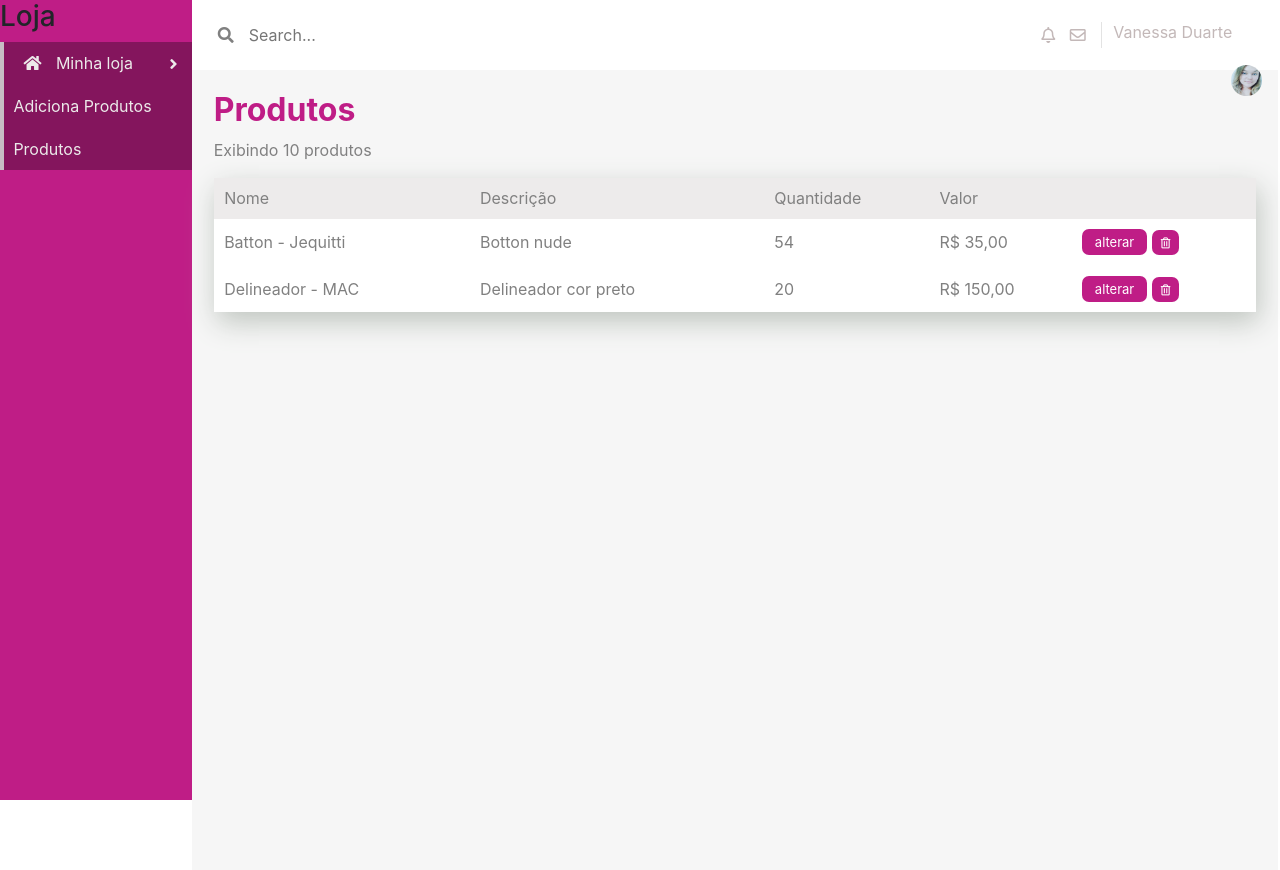
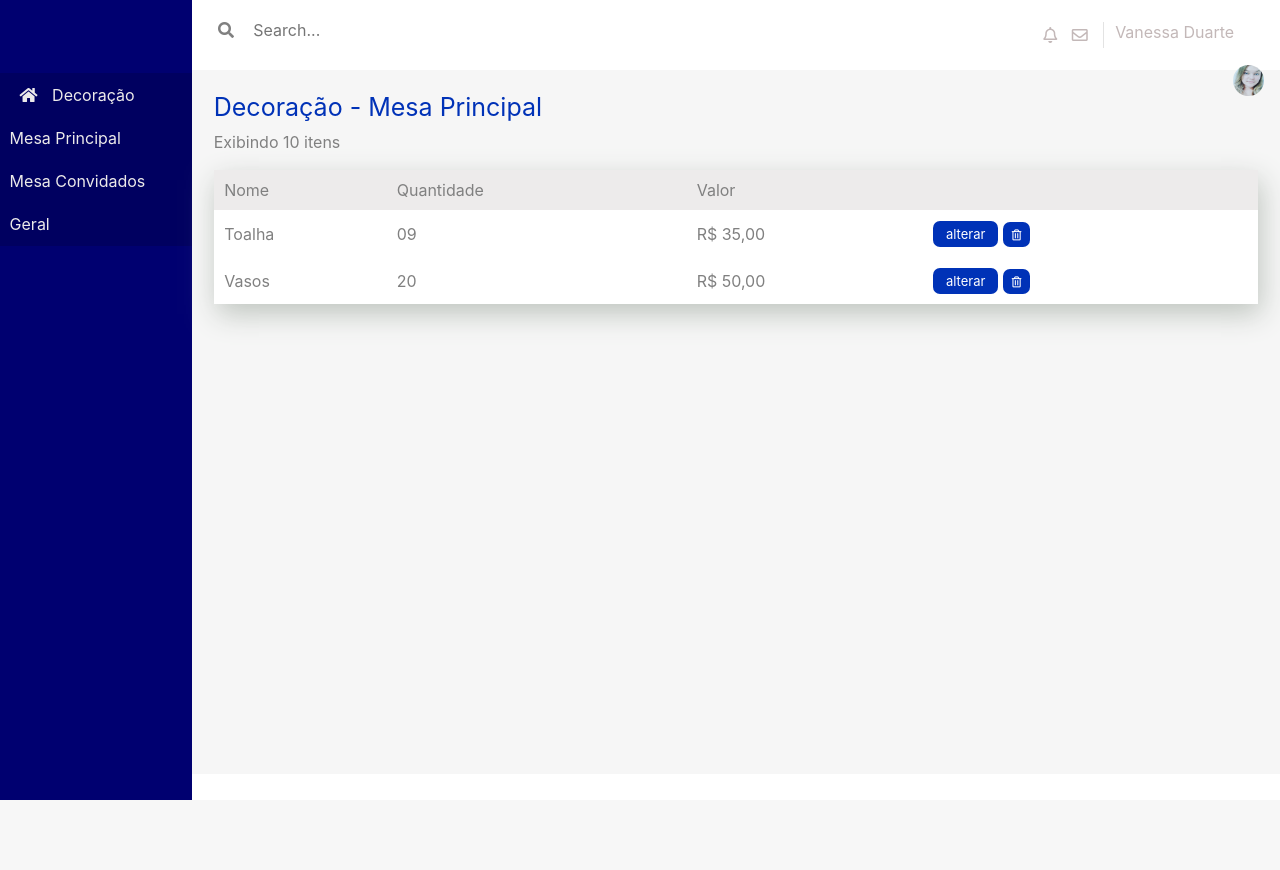
Before and after one commit to VanessaPereiraDuarte/loja, a PHP site: page / in a window 1280 px wide. After the commit the page ends 800 px from the top, so only its background shows below. Run offline with PHP 8.4, Linux system fonts and the light colour scheme.

Commit message:
Cor azul

```diff
--- a/conteudo.php
+++ b/conteudo.php
@@ -9,6 +9,7 @@
 						</button>
 						<input  type="search" placeholder="Search...">
 					</div>
+				</form>
 					<div class="grupo-funcoes">
 						<div class="grupo-botoes">
 							<button type="button">
@@ -23,23 +24,23 @@
 							<img  src="imagens/foto.png" alt="foto">
 						</div>
 					</div>
-				</form>
+
 			</nav>
 		</section>
 		<section class="caixa-cinza">
 			<div>
 
 					<h2 class="titulo-produtos">
-						<strong> Produtos </strong>
+						 Decoração - Mesa Principal
 					</h2>
-					<p class="sub-titulo">Exibindo 10 produtos</p>
+					<p class="sub-titulo">Exibindo 10 itens</p>
 
 					<div class="produtos">
 						<table class="tabela-produtos">
 							<thead>
 								<tr>
 									<th>Nome</th>
-									<th>Descrição</th>
+
 									<th>Quantidade</th>
 									<th>Valor</th>
 									<th><p></p></th>
@@ -49,10 +50,10 @@
 							</thead>
 							<tbody>
 								<tr>
-									<td>Batton - Jequitti</td>
-									<td>Botton nude</td>
-									<td>54</td>
-									<td>R$ 35,00</td>
+									<td> Toalha </td>
+
+									<td> 09 </td>
+									<td> R$ 35,00 </td>
 									<td>
 										<button type="button" class="botao-alterar"> alterar</button>
 										<button type="button" class="botao-excluir">
@@ -61,10 +62,10 @@
 									</td>
 								</tr>
 								<tr>
-									<td>Delineador - MAC</td>
-									<td>Delineador cor preto</td>
-									<td>20</td>
-									<td>R$ 150,00</td>
+									<td> Vasos </td>
+
+									<td> 20 </td>
+									<td> R$ 50,00 </td>
 									<td> <button type=button class="botao-alterar"> alterar </button>
 									<button type="button" class="botao-excluir">
 									<i class="far fa-trash-alt"></i>
--- a/css/estilos.css
+++ b/css/estilos.css
@@ -1,5 +1,5 @@
 .lateral-rosa{
-  background-color: #bf1d86;
+  background-color:#000070;
   width: 15%;
   height: 100%;
   display: inline-block;
@@ -7,8 +7,8 @@
 
 .menu-lateral ul {
     margin-bottom: 0;
-    background-color: #84155d;
-    border-left: 4px solid #c7bdc4;
+    background-color: #000060;
+    margin-top: 38%;
 }
 
 .menu-lateral ul li{
@@ -29,19 +29,23 @@
     padding: 5px 5px 0 0;
 }
 
+.conteudo{
+    width: 85%;
+}
+
 .menu{
     float: right;
     width: 100%;
     background-color: white
 }
 
-.menu nav form{
+.menu nav{
     display: flex;
 }
 
-.menu nav form .pesquisar-menu{
+.menu nav form{
     display: flex;
-    flex: 1;
+    flex: 4;
     padding: 1%;
 }
 
@@ -63,9 +67,9 @@
     margin: 0 10px 0 10px;
 }
 
-.menu nav form .grupo-funcoes{
+.menu nav .grupo-funcoes{
     display: flex;
-    flex: 0;
+    flex: 1;
     padding: 1%;
 }
 
@@ -79,6 +83,10 @@
 .sino, .envelope{
     color:#c3b8b8;
     padding: 5px;
+}
+
+.sino:hover, .envelope:hover{
+    color: #0032B7;
 }
 
 .usuario-menu{
@@ -103,7 +111,7 @@
 
 .caixa-cinza{
 	background-color:#80808012;
-    height: 100%;
+    height: 88%;
    width: 100%;
     float: right;
 }
@@ -113,7 +121,9 @@
 }
 
 .titulo-produtos{
-    color: #bf1d86;
+    color: #0032B7;
+    font-weight: unset;
+    font-size: 25px;
 }
 
 .sub-titulo {
@@ -143,17 +153,9 @@
     font-weight: unset;
 }
 
-.botao-alterar:hover{
-    background-color:#f3079fb3;
-}
-
-.botao-excluir:hover{
-    background-color: #f3079fb3;
-}
-
 .botao-alterar, .botao-excluir {
     color: white;
-    background-color: #bf1d86;
+    background-color: #0032B7;
     border: 0;
     font-size: 13px;
     border-radius: 7px;
--- a/lateral.php
+++ b/lateral.php
@@ -1,17 +1,19 @@
 <div class="lateral-rosa">
     <nav class="menu-lateral">
-    <h3>Loja </h3>
+
         <ul>
             <li>
-                <a href="#"><i class="fas fa-home home"></i> Minha loja <i class="fas fa-angle-right flexa"></i></a>
+                <a href="#"><i class="fas fa-home home"></i> Decoração </a>
             </li>
             <li>
-                <a href="#"></i> Adiciona Produtos</i></a>
+                <a href="#"></i> Mesa Principal</i></a>
             </li>
             <li>
-                <a href="#"></i>Produtos </i></a>
+                <a href="#"></i> Mesa Convidados </i></a>
             </li>
-
+            <li>
+                <a href="#"></i> Geral </i></a>
+            </li>
         </ul>
     </nav>
 </div>
```
